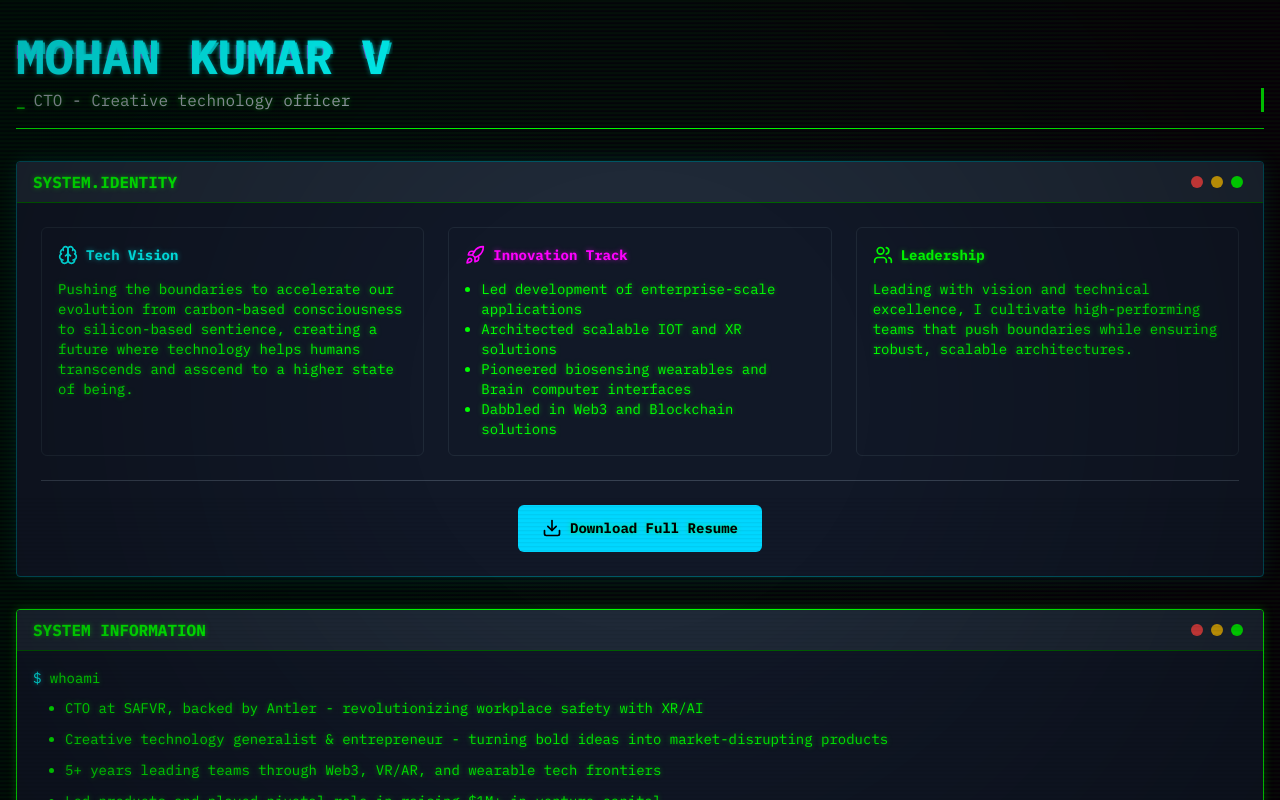
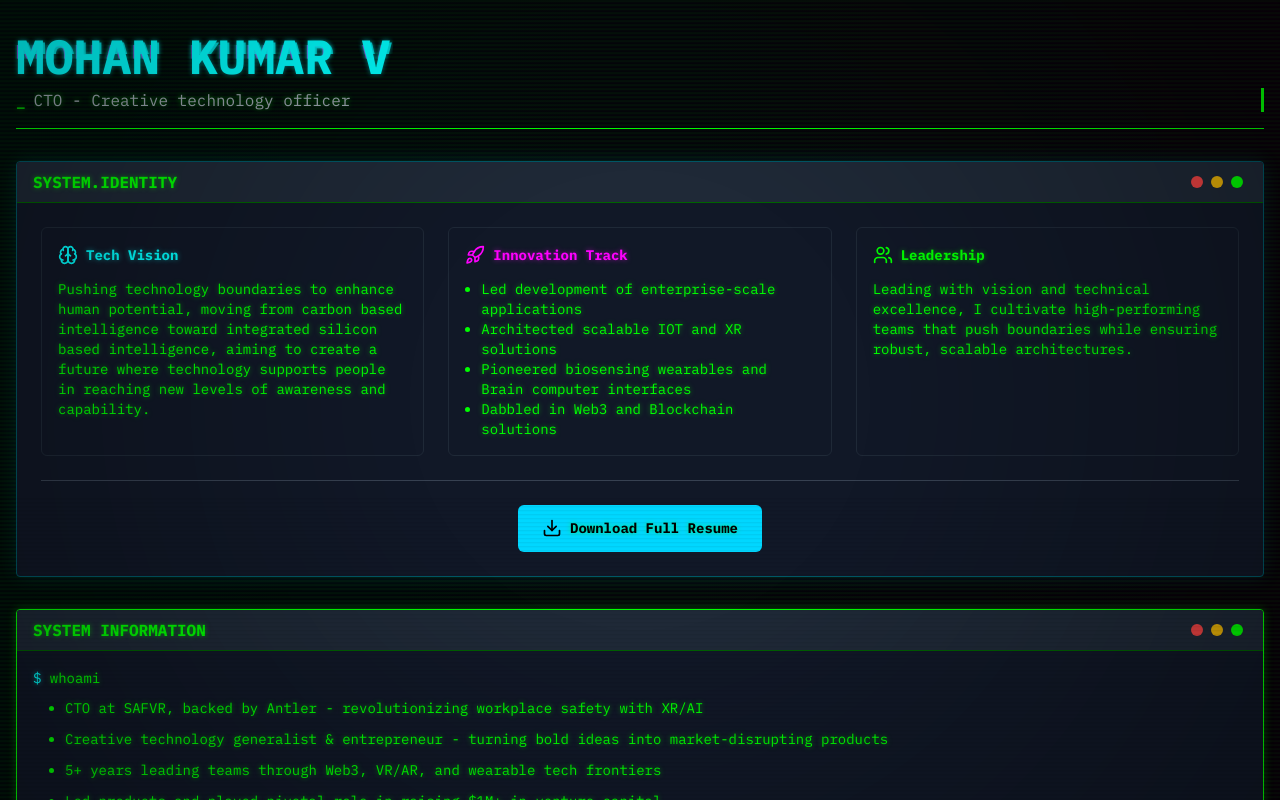
Before and after one commit to psychon7/personalwebsite, a React (Vite) app: page / in a window 1280 px wide. Shown: the top 800 px of the page. Built offline with nearby package versions, Linux system fonts and the light colour scheme.

Commit message:
chore: update website title from Cyberpunk Resume to Personal Website

```diff
--- a/index.html
+++ b/index.html
@@ -4,7 +4,7 @@
     <meta charset="UTF-8" />
     <link rel="icon" type="image/svg+xml" href="/personalwebsite/vite.svg" />
     <meta name="viewport" content="width=device-width, initial-scale=1.0" />
-    <title>Mohan Kumar V | Cyberpunk Resume</title>
+    <title>Mohan Kumar V | Personal Website</title>
     <link href="https://fonts.googleapis.com/css2?family=IBM+Plex+Mono:wght@400;500;700&display=swap" rel="stylesheet">
     <script type="module" src="./src/main.tsx"></script>
   </head>
--- a/src/App.tsx
+++ b/src/App.tsx
@@ -92,7 +92,7 @@ function AboutSection() {
                 <h3 className="text-cyan-400 font-bold">Tech Vision</h3>
               </div>
               <p className="text-sm">
-                Pushing the boundaries to accelerate our evolution from carbon-based consciousness to silicon-based sentience, creating a future where technology helps humans transcends and asscend to a higher state of being.
+              Pushing technology boundaries to enhance human potential, moving from carbon based intelligence toward integrated silicon based intelligence, aiming to create a future where technology supports people in reaching new levels of awareness and capability.
               </p>
             </div>
 
```
Also changed, not shown: 1 other file (tests, documents, lock files or other folders).
